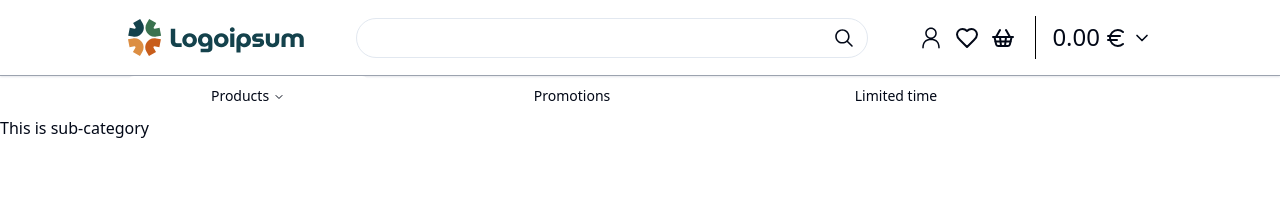
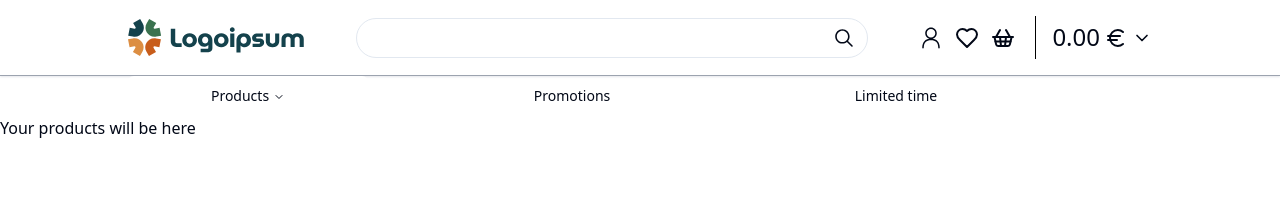
Before and after one commit to teoMarinov/ABCFurniture, a React (Vite) app in the folder client/: page /products/1/1 in a window 1280 px wide. Shown: the top 206 px of the page. Built offline with nearby package versions, Linux system fonts and the light colour scheme; the HTML template or start-up script is replaced by a standard one.

Commit message:
Create ProductDisplay component

```diff
--- a/client/src/App.tsx
+++ b/client/src/App.tsx
@@ -9,6 +9,7 @@ import AddProduct from "./components/add-product/AddProduct";
 import { Toaster } from "@/components/ui/sonner";
 import HomePage from "./components/home/HomePage";
 import SubCategoriesList from "./components/categoryDetails/SubCategoriesList";
+import ProductDisplay from "./components/products/ProductDisplay";
 export default function Home() {
   return (
     <div className="h-full w-full overflow-auto">
@@ -26,7 +27,7 @@ export default function Home() {
             <Route path="/products/:category" element={<SubCategoriesList />} />
             <Route
               path="/products/:category/:subcategory"
-              element={"This is sub-category"}
+              element={<ProductDisplay />}
             />
 
             {/* Authenticated routes */}
--- /dev/null
+++ b/client/src/components/products/ProductDisplay.tsx
@@ -0,0 +1,9 @@
+const ProductDisplay = () => {
+    return (
+        <div>
+                Your products will be here
+        </div>
+    );
+};
+
+export default ProductDisplay;
```
